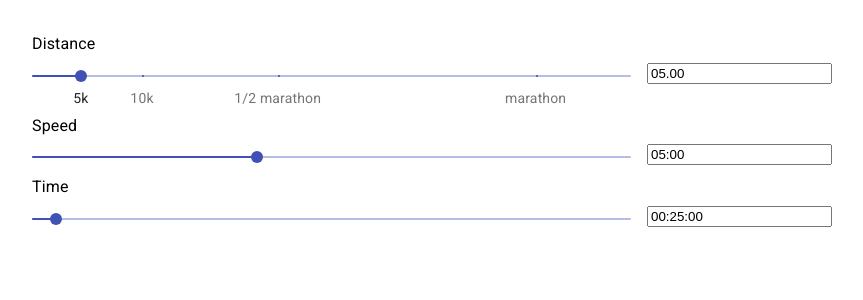
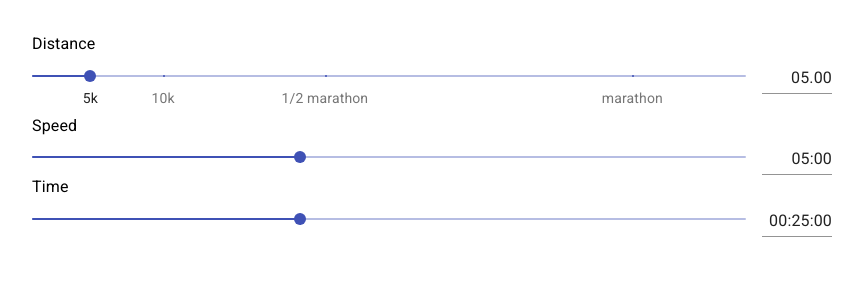
Before and after one commit to vakrilov/pace-calculator, a React (Create React App) app: page / in a window 1280 px wide. Shown: the top 300 px of the page, without its empty margins (208-1071 px from the left). Built offline with nearby package versions, Linux system fonts and the light colour scheme.

Commit message:
use material inputs

```diff
--- a/src/App.tsx
+++ b/src/App.tsx
@@ -1,7 +1,7 @@
 import {
   createStyles,
+  Input,
   Grid,
-  Input,
   makeStyles,
   Slider,
   Theme,
@@ -19,9 +19,6 @@ const defaultSpeed = 5 * 60;
 const minDist = 1;
 const maxDist = 50;
 const defaultDist = 5;
-
-const minTime = 60;
-const maxTime = 10 * 60 * 60;
 
 const distanceMarks = [
   { value: 5, label: "5k" },
@@ -60,27 +57,17 @@ const strToTime = (str: string): number => {
 
 const useStyles = makeStyles((theme: Theme) =>
   createStyles({
-    root: {
-      width: 250,
-    },
     input: {
-      width: 60,
-    },
-    container: {
-      display: "flex",
-      flexWrap: "wrap",
-    },
-    textField: {
-      marginLeft: theme.spacing(1),
-      marginRight: theme.spacing(1),
-      width: 200,
+      width: 70,
+      "& input": {
+        textAlign: "right",
+      },
     },
   })
 );
 
 function App() {
   const classes = useStyles();
-
   const [speed, setSpeed] = React.useState<number>(defaultSpeed); // in seconds per KM
   const [dist, setDist] = React.useState<number>(defaultDist);
   const time = speed * dist;
@@ -96,17 +83,6 @@ function App() {
   const handleTimeSliderChange = (event: any, newValue: any) => {
     const newTime = Number(newValue);
     setSpeed(newTime / dist);
-  };
-
-  const handleTimeInputChange = (
-    event: React.ChangeEvent<HTMLInputElement>
-  ) => {
-    const newTime = event.target.value === "" ? 0 : Number(event.target.value);
-    setSpeed(newTime / dist);
-  };
-
-  const handleTimeBlur = () => {
-    //TODO Validate
   };
 
   return (
@@ -134,8 +110,11 @@ function App() {
               mask="99.99"
               maskChar="0"
               inputMode="decimal"
+              className={classes.input}
               onChange={(event) => setDist(strToDist(event.target.value))}
-            />
+            >
+              {(inputProps: any) => <Input {...inputProps} />}
+            </InputMask>
           </Grid>
         </Grid>
       </div>
@@ -161,8 +140,11 @@ function App() {
               mask="99:99"
               maskChar="0"
               inputMode="decimal"
+              className={classes.input}
               onChange={(event) => setSpeed(strToSpeed(event.target.value))}
-            />
+            >
+              {(inputProps: any) => <Input {...inputProps} />}
+            </InputMask>
           </Grid>
         </Grid>
       </div>
@@ -173,8 +155,8 @@ function App() {
         <Grid container spacing={2}>
           <Grid item xs>
             <Slider
-              min={minTime}
-              max={maxTime}
+              min={maxSpeed * dist}
+              max={minSpeed * dist}
               value={time}
               onChange={handleTimeSliderChange}
               aria-labelledby="time-slider"
@@ -186,10 +168,13 @@ function App() {
               mask="99:99:99"
               maskChar="0"
               inputMode="decimal"
+              className={classes.input}
               onChange={(event) =>
                 setSpeed(strToTime(event.target.value) / dist)
               }
-            />
+            >
+              {(inputProps: any) => <Input {...inputProps} />}
+            </InputMask>
           </Grid>
         </Grid>
       </div>
```
